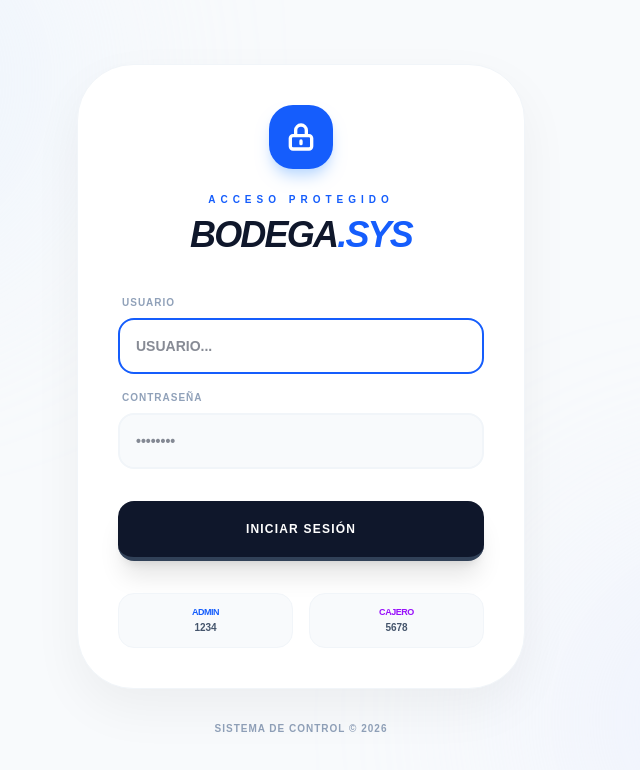
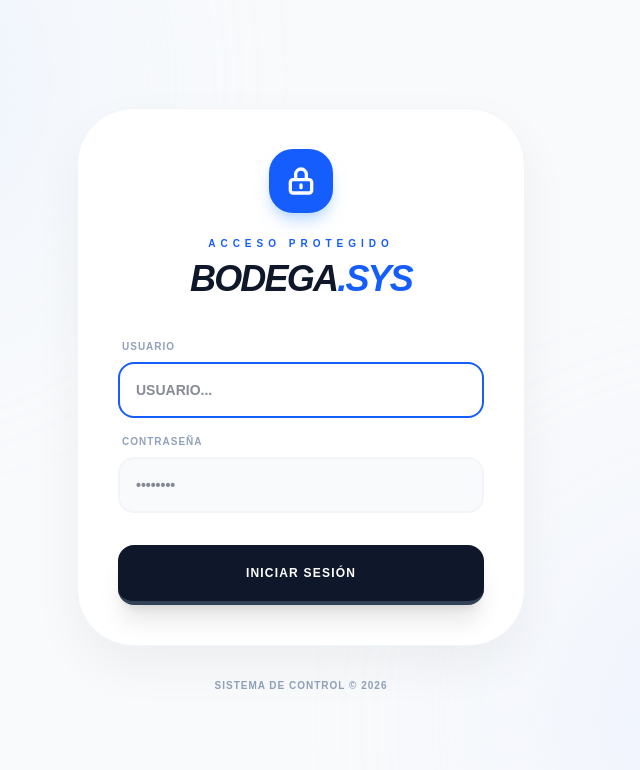
Before and after one commit to payayaperu-lang/control-bodega, a Next.js app: page /login in a window 1280 px wide. Shown: the top 770 px of the page, without its empty margins (339-979 px from the left). Built offline with nearby package versions, Linux system fonts and the light colour scheme.

Commit message:
Seguridad: Quitar credenciales de ejemplo del login

```diff
--- a/app/login/page.tsx
+++ b/app/login/page.tsx
@@ -128,17 +128,7 @@ export default function LoginPage() {
             )}
           </button>
 
-          {/* Información de acceso rápido */}
-          <div className="mt-8 grid grid-cols-2 gap-4">
-            <div className="text-center p-3 rounded-2xl bg-slate-50 border border-slate-100">
-              <p className="text-[9px] font-black text-blue-600 uppercase tracking-tighter">Admin</p>
-              <p className="text-[10px] font-bold text-slate-600">1234</p>
-            </div>
-            <div className="text-center p-3 rounded-2xl bg-slate-50 border border-slate-100">
-              <p className="text-[9px] font-black text-purple-600 uppercase tracking-tighter">Cajero</p>
-              <p className="text-[10px] font-bold text-slate-600">5678</p>
-            </div>
-          </div>
+
         </form>
 
         <p className="text-center mt-8 text-slate-400 text-[10px] font-black uppercase tracking-widest">
```
